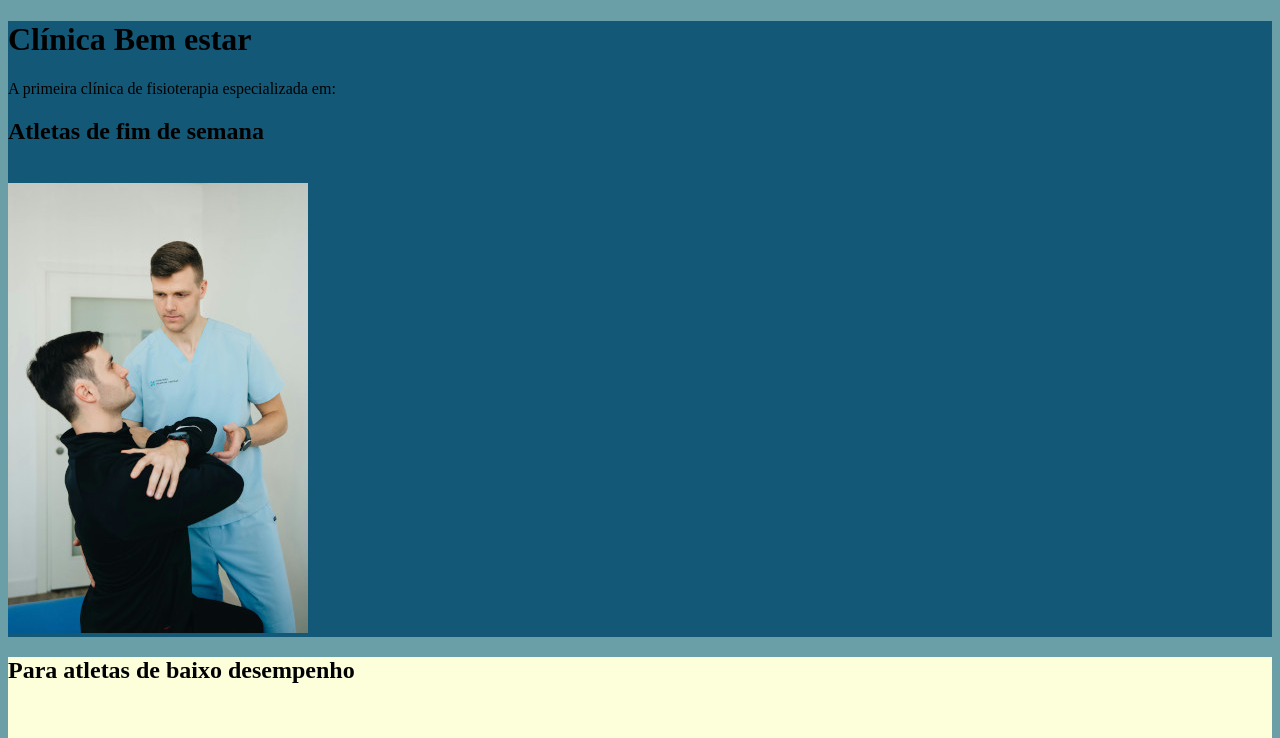
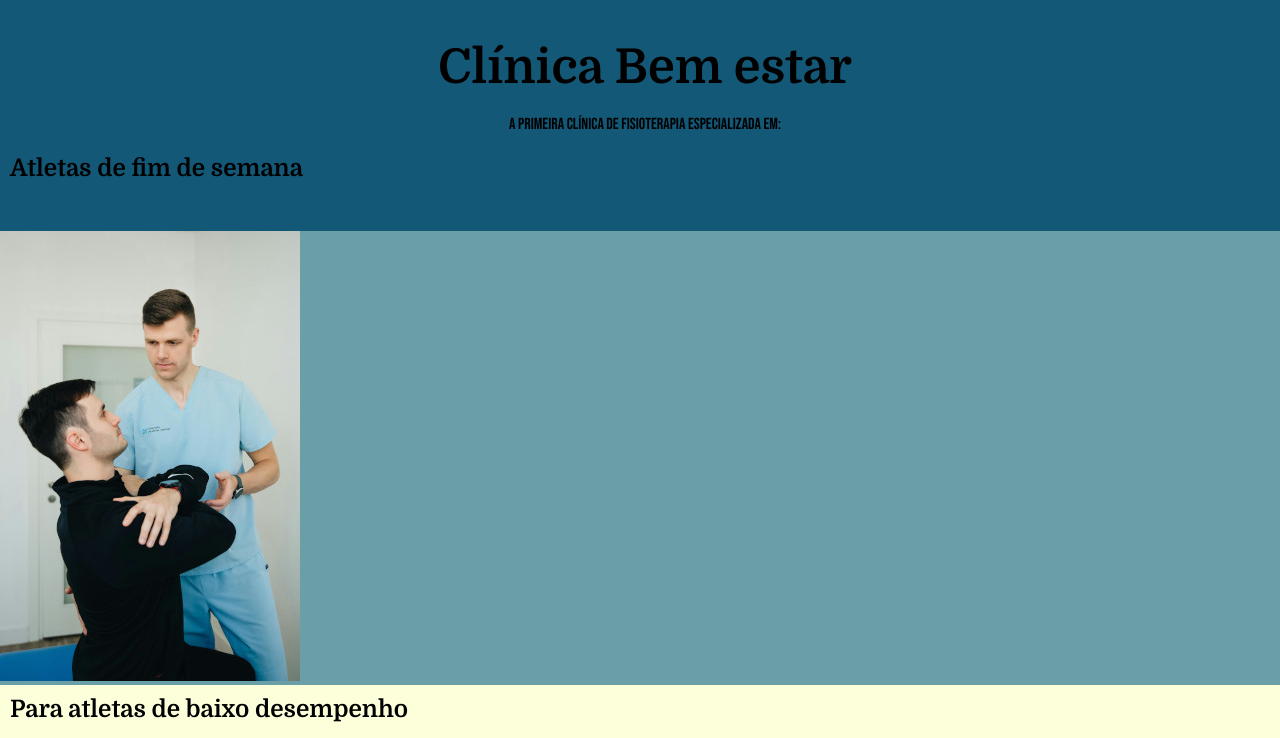
Before and after one commit to yasmim-bernardo/projeto-clinica-de-fisioterapia, a plain HTML site: page index.html in a window 1280 px wide. Shown: the top 738 px of the page. Drawn offline with Linux system fonts and the light colour scheme.

Commit message:
atualização

```diff
--- a/index.html
+++ b/index.html
@@ -9,21 +9,16 @@
 </head>
 <body>
     <header>
+        <h1>Clínica Bem estar</h1>
+            <p>A primeira clínica de fisioterapia especializada em: <br> </p>
+            <h2> Atletas de fim de semana</h2><br>
+        </header>
 
-        <h1>
-           Clínica Bem estar
-        </h1>
-        <p>
-            A primeira clínica de fisioterapia especializada em: <br>
-            <h2>
-                Atletas de
-                fim de semana
-            </h2><br>
-    <div class="imagem" id="img01">
-    <img src="imagens/medicoepaciente.jpg" alt="medico e paciente ">
-    </div>
-        </p>
-    </header>
+        <div class="imagem" id="img01">
+        <img src="imagens/medicoepaciente.jpg" alt="medico e paciente ">
+        </div>
+
+
 
     <section>
         <h2>Para atletas de baixo desempenho</h2> <br>
--- a/style.css
+++ b/style.css
@@ -5,9 +5,22 @@
 
 @import url('https://fonts.googleapis.com/css2?family=Bebas+Neue&display=swap');
 
+
+:root{
+
 --font01:  Verdana, Geneva, Tahoma, sans-serif;
 --font02: "Domine", serif;
 --font03: "Bebas Neue", sans-serif;
+
+--cor01: #6A9FA8;
+--cor02: #FCFFDA;
+--cor03: #135876;
+
+}
+
+
+
+
 
 *{
     padding: 0px;
@@ -17,16 +30,45 @@
 
 }
 
-
+header{
+    background-color: #135876;
+    padding-top: 30px;
+    padding-bottom: 20px;
+}
 
 body{
     background-color:#6A9FA8;
+
+}
+
+p{
+    font-family: var(--font03);
+    text-align: center;
+    padding-top: 10px;
+    padding-bottom: 10px;
+    padding-left: 10px;
+
+}
+
+h1{
+    font-family: var(--font02);
+    font-size: 3em;
+    text-align: center;
+     padding-top: 10px;
+    padding-bottom: 10px;
+    padding-left: 10px;
+}
+
+ h2, h3{
+    font-family: var(--font02);
+    font-size: 1.5em;
+    padding-top: 20px;
+     padding-top: 10px;
+    padding-bottom: 10px;
+    padding-left: 10px;
 }
 
 
-header{
-    background-color: #135876;
-}
 
 
 
```
